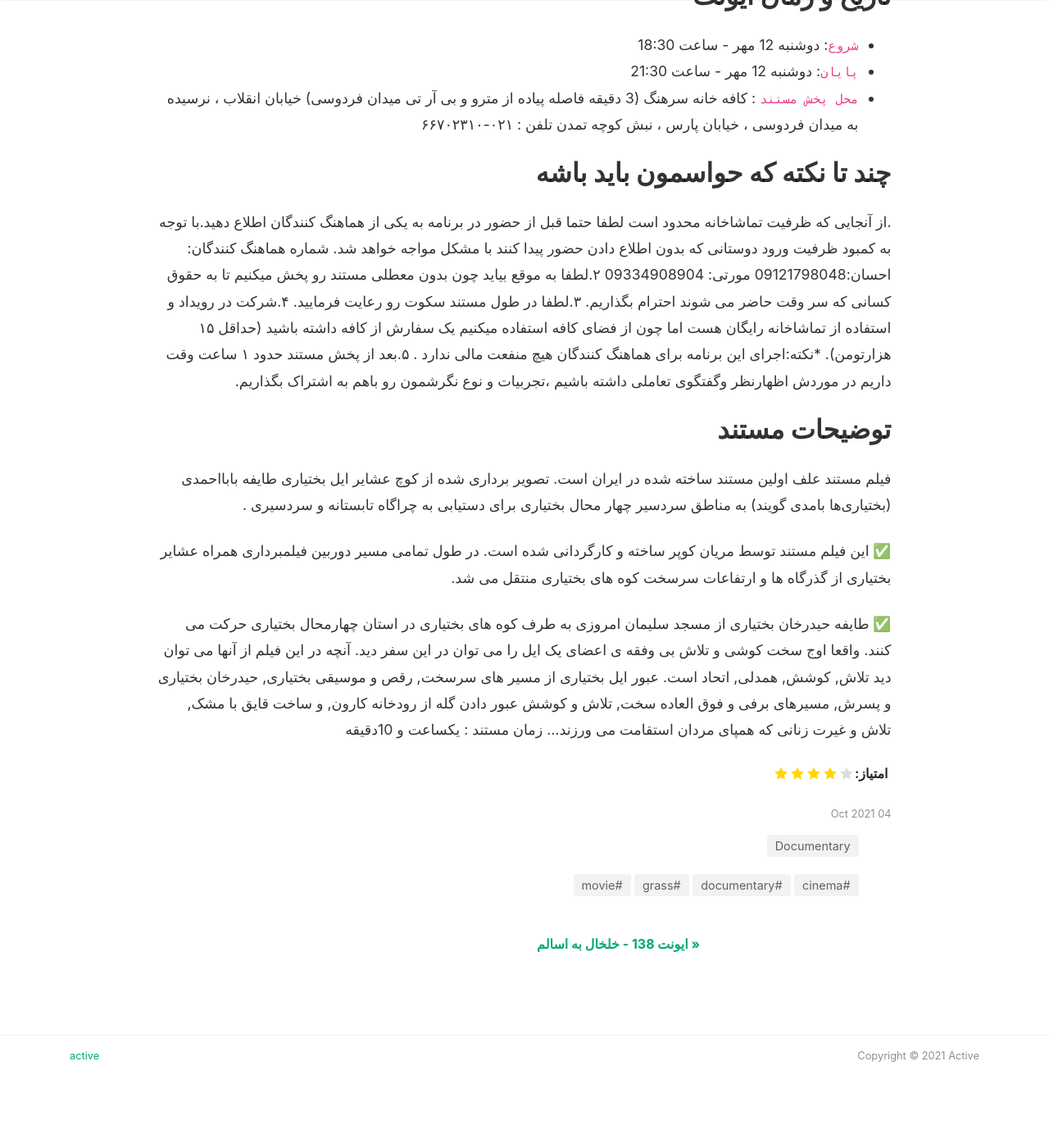
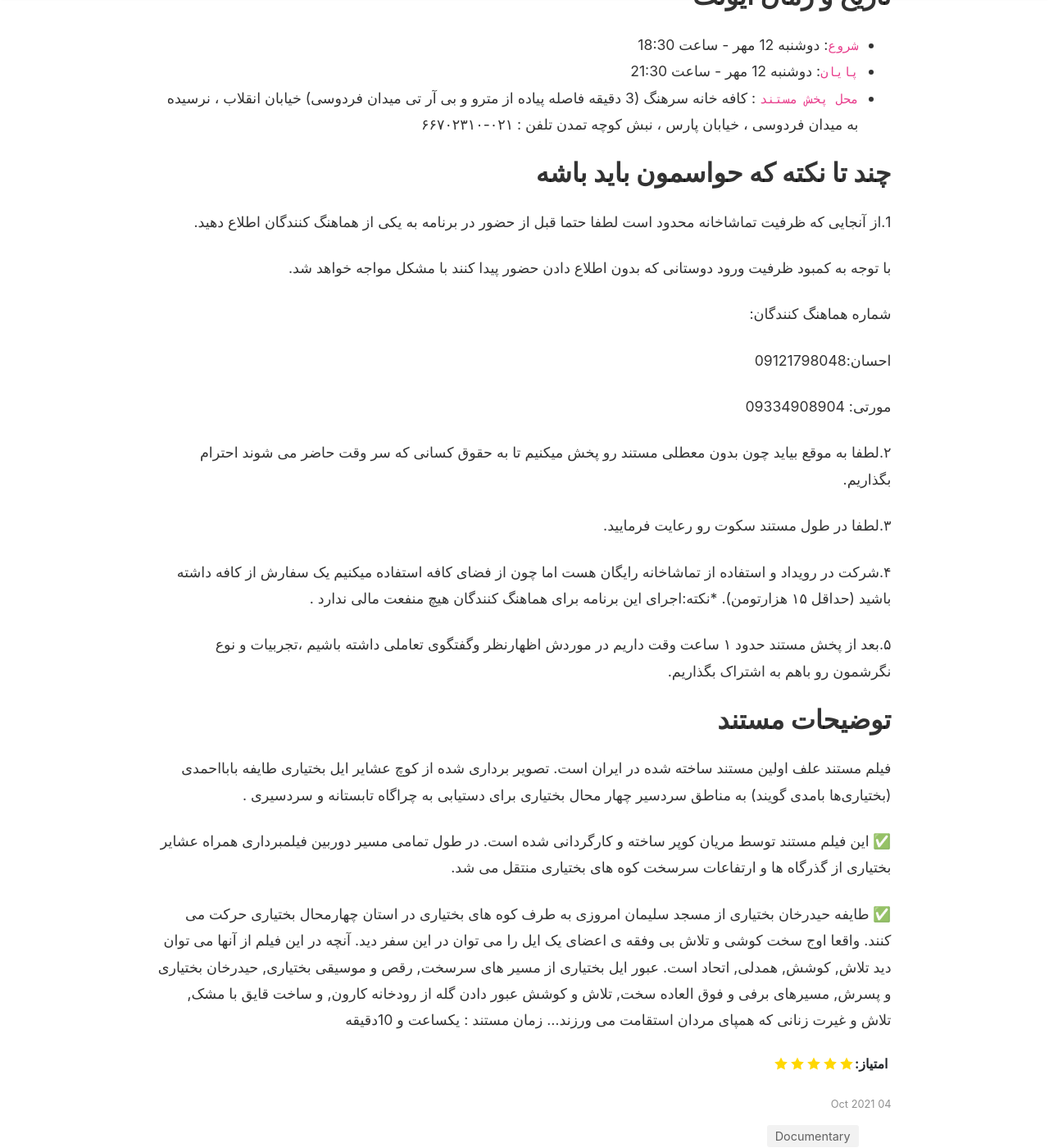
Before and after one commit to MHKarami97/active, a Jekyll site: the page built from _posts/2021-10-04-dokollektive-grass.md, in a window 1280 px wide and 1400 px high, scrolled down 790 px. Shown: the whole window at 82% size. Built offline with Jekyll 4.4.1, drawn with Linux system fonts in a browser that asks for light colours; nearby versions of some CDN libraries; comment, search, counter and statistics services are not loaded; before the commit the page ends 2161 px from its top, so only the background shows below that.

Commit message:
new line breaks fixed

```diff
--- a/_posts/2021-10-04-dokollektive-grass.md
+++ b/_posts/2021-10-04-dokollektive-grass.md
@@ -29,14 +29,24 @@
 
 
 ## چند تا نکته که حواسمون باید باشه
-.از آنجایی که ظرفیت تماشاخانه محدود است لطفا حتما قبل از حضور در برنامه به یکی از هماهنگ کنندگان اطلاع دهید.با توجه به کمبود ظرفیت ورود دوستانی که بدون اطلاع دادن حضور پیدا کنند با مشکل مواجه خواهد شد.
+1.از آنجایی که ظرفیت تماشاخانه محدود است لطفا حتما قبل از حضور در برنامه به یکی از هماهنگ کنندگان اطلاع دهید.
+
+با توجه به کمبود ظرفیت ورود دوستانی که بدون اطلاع دادن حضور پیدا کنند با مشکل مواجه خواهد شد.
+
 شماره هماهنگ کنندگان:
+
 احسان:09121798048
+
 مورتی: 09334908904
+
 ۲.لطفا به موقع بیاید چون بدون معطلی مستند رو پخش میکنیم تا به حقوق کسانی که سر وقت حاضر می شوند احترام بگذاریم.
+
 ۳.لطفا در طول مستند سکوت رو رعایت فرمایید.
+
 ۴.شرکت در رویداد و استفاده از تماشاخانه رایگان هست اما چون از فضای کافه استفاده میکنیم یک سفارش از کافه داشته باشید (حداقل ۱۵ هزارتومن). *نکته:اجرای این برنامه برای هماهنگ کنندگان هیچ منفعت مالی ندارد .
+
 ۵.بعد از پخش مستند حدود ۱ ساعت وقت داریم در موردش اظهارنظر وگفتگوی تعاملی داشته باشیم ،تجربيات و نوع نگرشمون رو باهم به اشتراک بگذاريم.
+
 
 ## توضیحات مستند
  فیلم مستند علف اولین مستند ساخته شده در ایران است. تصویر برداری شده از کوچ عشایر ایل بختیاری طایفه بابااحمدی (بختیاری‌ها بامدی گویند) به مناطق سردسیر چهار محال بختیاری برای دستیابی به چراگاه تابستانه و سردسیری .
```
Also changed, not shown: other parts of _posts/2021-10-04-dokollektive-grass.md (+1 -1 lines).
